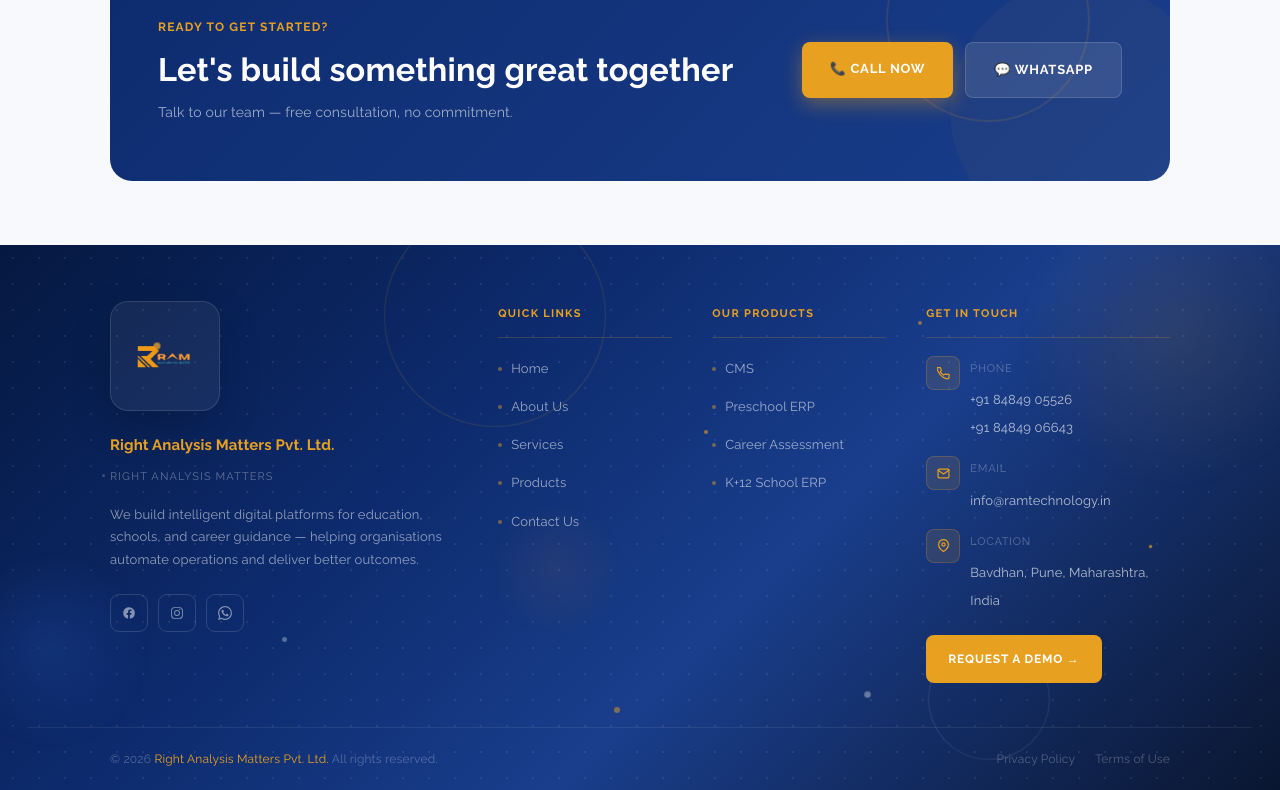
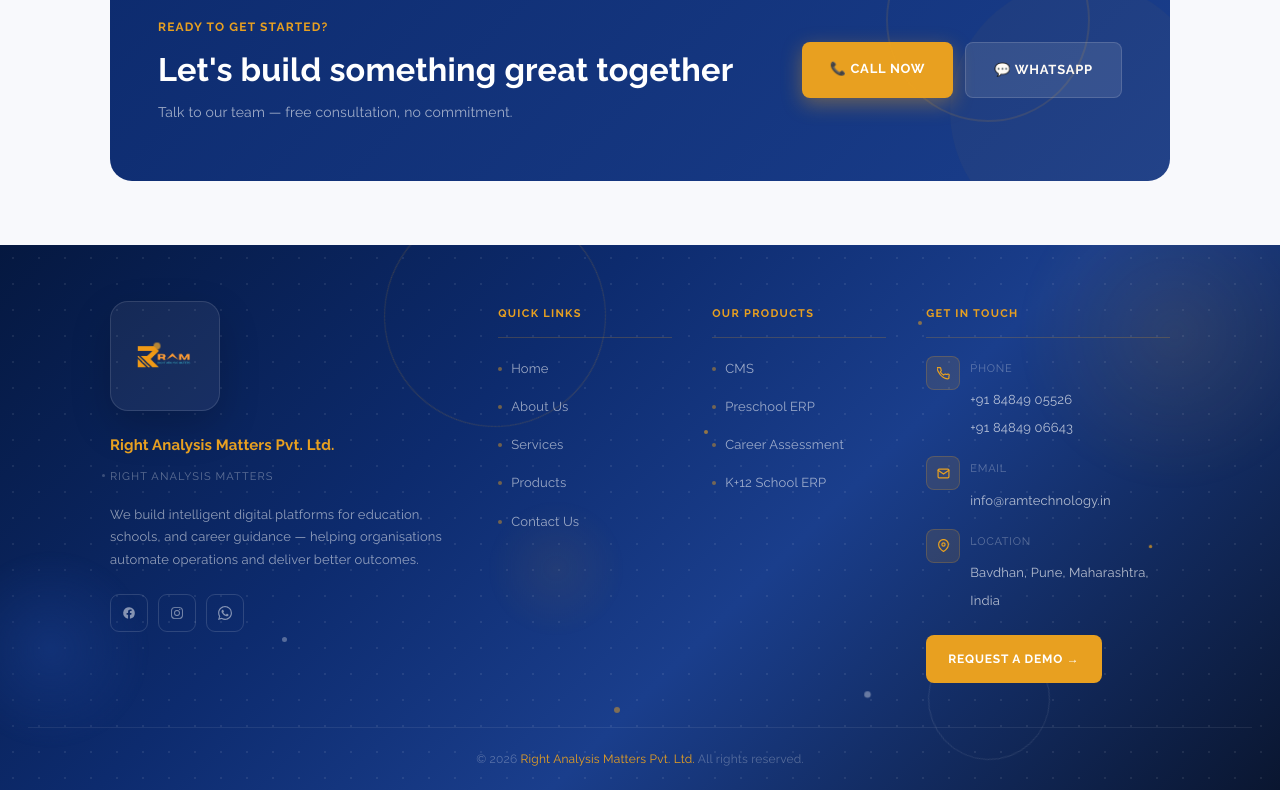
Before and after one commit to ShrutikaDesai/RAM-Solutions, a React (Vite) app: page / in a window 1280 px wide. Shown: the part 4594-5384 px from the top of the page. Built offline with nearby package versions, Linux system fonts and the light colour scheme.

Commit message:
footer changed

```diff
--- a/src/components/Footer.jsx
+++ b/src/components/Footer.jsx
@@ -211,14 +211,14 @@
 
         <div className="footer-divider" style={{ borderTop:"1px solid rgba(255,255,255,0.08)", margin:"0 28px" }} />
 
-        <div className="footer-bottom" style={{ maxWidth:1060, margin:"0 auto", padding:"18px 28px", display:"flex", alignItems:"center", justifyContent:"space-between", flexWrap:"wrap", gap:10 }}>
-          <p style={{ fontSize:12, color:"rgba(255,255,255,0.28)", margin:0 }}>
+        <div className="footer-bottom" style={{ maxWidth:1060, margin:"0 auto", padding:"18px 28px", display:"flex", alignItems:"center", justifyContent:"center", flexWrap:"wrap", gap:10 }}>
+          <p style={{ fontSize:12, color:"rgba(255,255,255,0.28)", margin:0, textAlign:"center", width:"100%" }}>
             © {new Date().getFullYear()} <span style={{ color:"#e8a020" }}>Right Analysis Matters Pvt. Ltd.</span> All rights reserved.
           </p>
-          <div className="footer-bottom-links" style={{ display:"flex", gap:20 }}>
+          {/* <div className="footer-bottom-links" style={{ display:"flex", gap:20 }}>
             <a href="/privacy-policy" className="ft-bl-link" style={{ fontSize:12, color:"rgba(255,255,255,0.28)", textDecoration:"none" }}>Privacy Policy</a>
             <a href="/terms" className="ft-bl-link" style={{ fontSize:12, color:"rgba(255,255,255,0.28)", textDecoration:"none" }}>Terms of Use</a>
-          </div>
+          </div> */}
         </div>
       </div>
     </footer>
```
